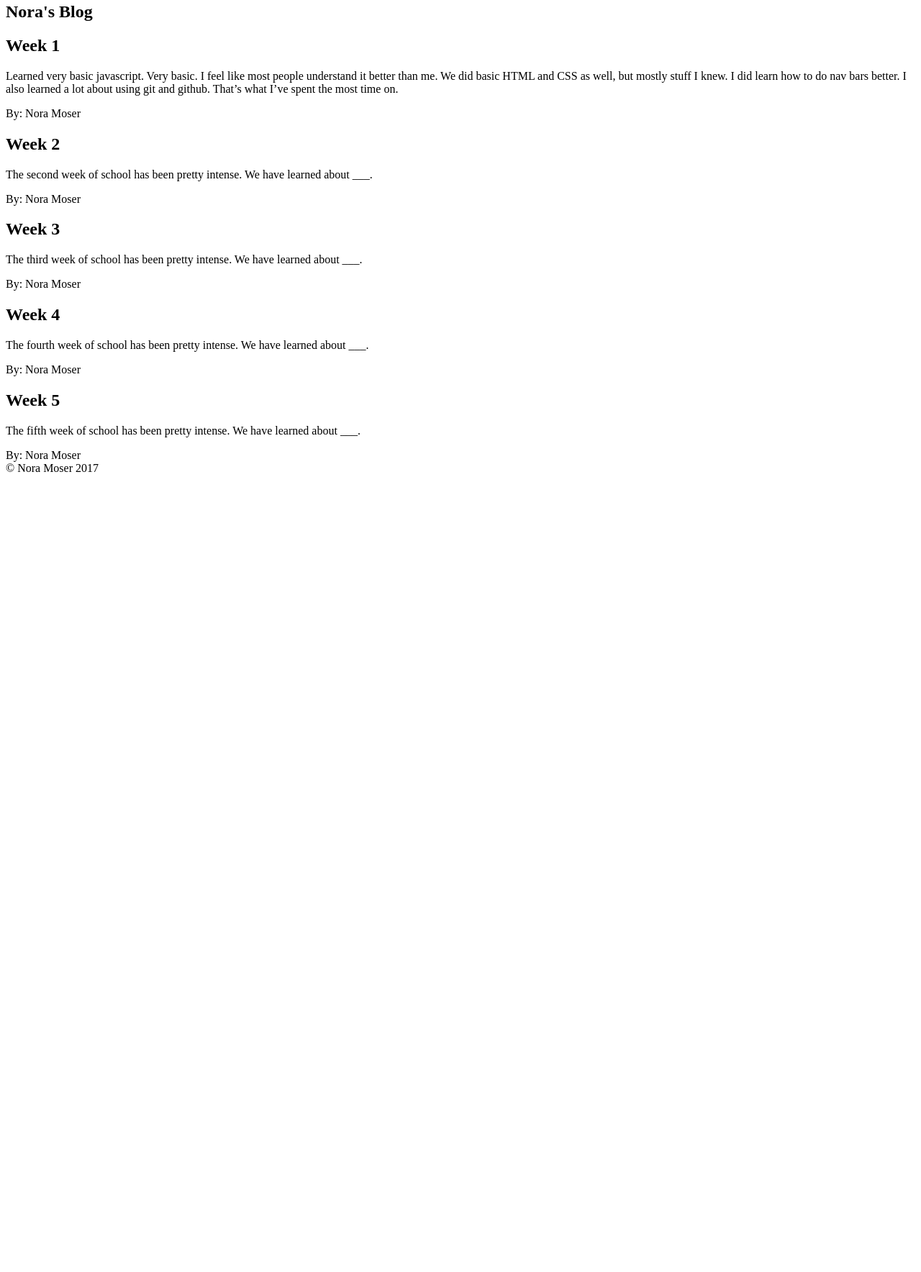
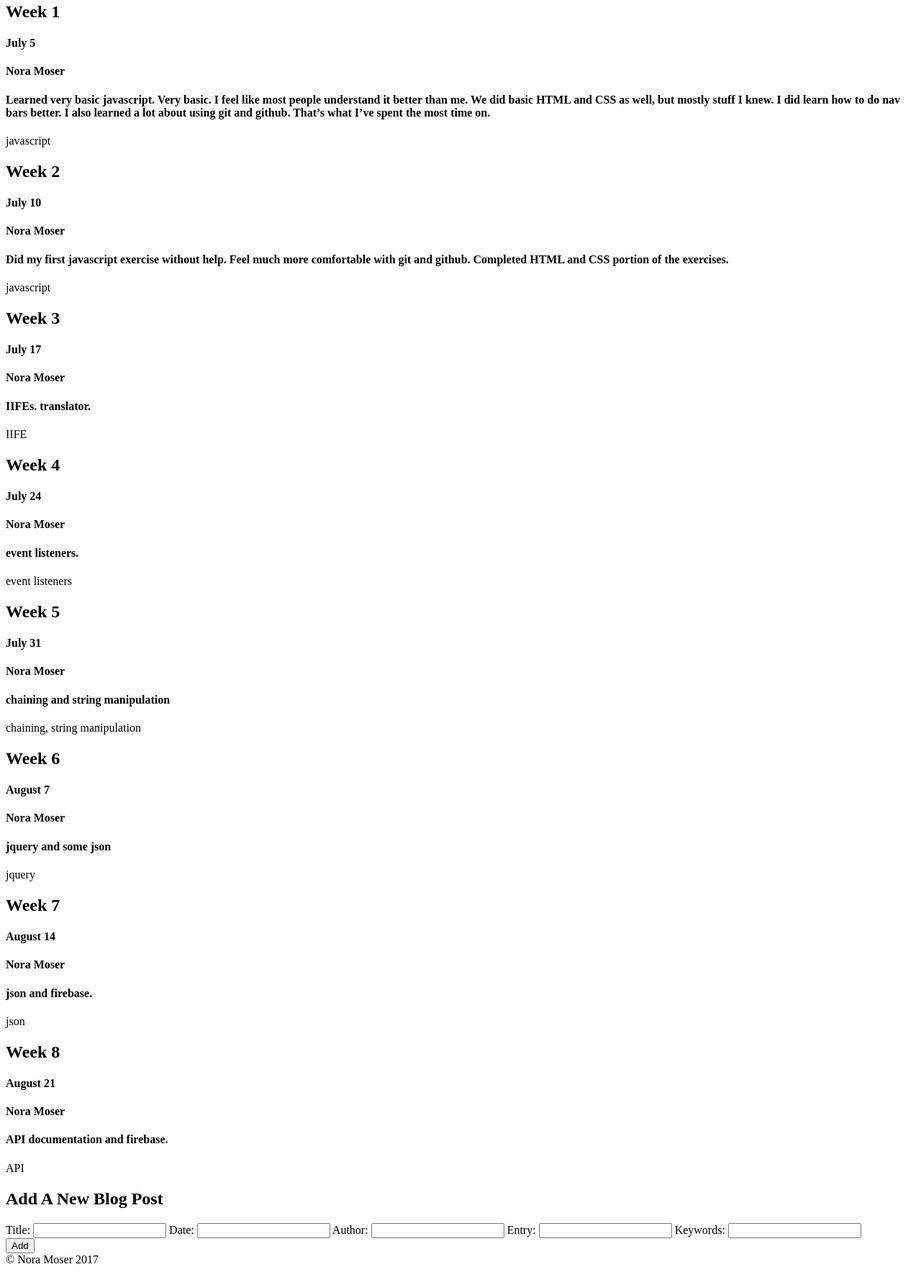
Before and after one commit to NoraMoser/blog-02, a plain HTML site: page index.html in a window 1280 px wide. Shown: the part 71-1839 px from the top of the page at 72% size. Before the commit the page ends 800 px from the top, so only its background shows below. Drawn offline with Linux system fonts and the light colour scheme.

Commit message:
finished part 1

```diff
--- a/index.html
+++ b/index.html
@@ -12,51 +12,24 @@
 
 	<!-- List view -->
 	<section id="list-view">
-	<header>
-		<h1>Nora's Blog</h1>
-	</header>
-	<article>
-		<h2>Week 1</h2>
-		<section>
-			<p>Learned very basic javascript. Very basic.  I feel like most people understand it better than me.  We did basic HTML and CSS as well, but mostly stuff I knew.  I did learn how to do nav bars better.  I also learned a lot about using git and github.  That’s what I’ve spent the most time on. </p>
-		</section>
-		<footer>By: Nora Moser</footer>
-	</article>
-	<article>
-		<h2>Week 2</h2>
-		<section>
-			<p>The second week of school has been pretty intense.  We have learned about ___. </p>
-		</section>
-		<footer>By: Nora Moser</footer>
-	</article>
-	<article>
-		<h2>Week 3</h2>
-		<section>
-			<p>The third week of school has been pretty intense.  We have learned about ___. </p>
-		</section>
-		<footer>By: Nora Moser</footer>
-	</article>
-	<article>
-		<h2>Week 4</h2>
-		<section>
-			<p>The fourth week of school has been pretty intense.  We have learned about ___. </p>
-		</section>
-		<footer>By: Nora Moser</footer>
-	</article>
-	<article>
-		<h2>Week 5</h2>
-		<section>
-			<p>The fifth week of school has been pretty intense.  We have learned about ___. </p>
-		</section>
-		<footer>By: Nora Moser</footer>
-	</article>
-</section>
+
+    </section>
 	<!-- add view -->
-	<section id="add-view"></section>
+	<section id="add-view">
+        <h1>Add A New Blog Post</h1>
+        Title: <input id="title" type="text">
+        Date: <input id="date" type="text">
+        Author: <input id="author" type="text">
+        Entry: <input id="entry" type="text">
+        Keywords: <input id="keywords" type="text">
+        <br>
+        <button id="addButton">Add</button>
+    </section>
 	<footer>
 		&copy; Nora Moser 2017
 	</footer>
 	<script src="javascripts/add.js"></script>
-	<script src="javascripts/list.js"></script>
+    <script src="javascripts/list.js"></script>
+    <script src="javascripts/blog.js"></script>
 </body>
 </html>
--- a/javascripts/add.js
+++ b/javascripts/add.js
@@ -9,4 +9,42 @@ addLink.addEventListener("click", function() {
   addView.classList.add("visible");
   addView.classList.remove("hidden");
 
+  var inputButton = document.getElementById("addButton");
+
+  inputButton.addEventListener("click", function(){
+
+    displayNewBlogs();
+    displayOriginalBlogs();
+
+  });
 });
+
+
+
+function displayNewBlogs() {
+  var blogTitleInput = document.getElementById("title");
+  var blogDateInput = document.getElementById("date");
+  var blogAuthorInput = document.getElementById("author");
+  var blogEntryInput = document.getElementById("entry");
+  var blogKeywordInput = document.getElementById("keyword");
+
+  blogs1.unshift({title: blogTitleInput.value, date: blogDateInput.value, author: blogAuthorInput.value, entry: blogEntryInput, keywords: blogKeywordInput});
+
+}
+
+function displayOriginalBlogs() {
+  contentArea2.innerHTML = "";
+  for (let j = 0; j < blogs1.length; j++) {
+
+
+    contentArea2.innerHTML += `<div class="blog-one">
+                                <h2>${blogs1[j].title}</h2>
+                                <h4 class="bloglist">${blogs1[j].date}</h4>
+                                <h4 class="bloglist">${blogs1[j].author}</h4>
+                                <h4 class="bloglist">${blogs1[j].entry}</h4>
+                                <p class="bloglist">${blogs1[j].keywords}</p>
+                                </div>`;
+
+  }
+
+  }
--- /dev/null
+++ b/javascripts/blog.js
@@ -0,0 +1,77 @@
+let blogs1 = [
+    {
+       title: "Week 1",
+       date: "July 5",
+       author: "Nora Moser",
+       entry: "Learned very basic javascript. Very basic.  I feel like most people understand it better than me.  We did basic HTML and CSS as well, but mostly stuff I knew.  I did learn how to do nav bars better.  I also learned a lot about using git and github.  That’s what I’ve spent the most time on.",
+       keywords: "javascript"
+    },
+    {
+        title: "Week 2",
+        date: "July 10",
+        author: "Nora Moser",
+        entry: "Did my first javascript exercise without help. Feel much more comfortable with git and github. Completed HTML and CSS portion of the exercises.",
+        keywords: "javascript"
+     },
+     {
+        title: "Week 3",
+        date: "July 17",
+        author: "Nora Moser",
+        entry: "IIFEs. translator.",
+        keywords: "IIFE"
+     },
+     {
+        title: "Week 4",
+        date: "July 24",
+        author: "Nora Moser",
+        entry: "event listeners.",
+        keywords: "event listeners"
+     },
+     {
+        title: "Week 5",
+        date: "July 31",
+        author: "Nora Moser",
+        entry: "chaining and string manipulation",
+        keywords: "chaining, string manipulation"
+     },
+     {
+        title: "Week 6",
+        date: "August 7",
+        author: "Nora Moser",
+        entry: "jquery and some json",
+        keywords: "jquery"
+     },
+     {
+        title: "Week 7",
+        date: "August 14",
+        author: "Nora Moser",
+        entry: "json and firebase.",
+        keywords: "json"
+     },
+     {
+        title: "Week 8",
+        date: "August 21",
+        author: "Nora Moser",
+        entry: "API documentation and firebase.",
+        keywords: "API"
+     },
+];
+
+let contentArea = document.getElementById("list-view");
+var contentArea2 = document.getElementById("add-view");
+
+addToDom();
+function addToDom(){
+for (i = 0; i < blogs1.length; i++) {
+	console.log(blogs1[i]);
+	contentArea.innerHTML += `<div class="blog-one">
+								<h2>${blogs1[i].title}</h2>
+								<h4 class="bloglist">${blogs1[i].date}</h4>
+								<h4 class="bloglist">${blogs1[i].author}</h4>
+                                <h4 class="bloglist">${blogs1[i].entry}</h4>
+                                <p class="bloglist">${blogs1[i].keywords}</p>
+								</div>`;
+
+
+};
+};
```
